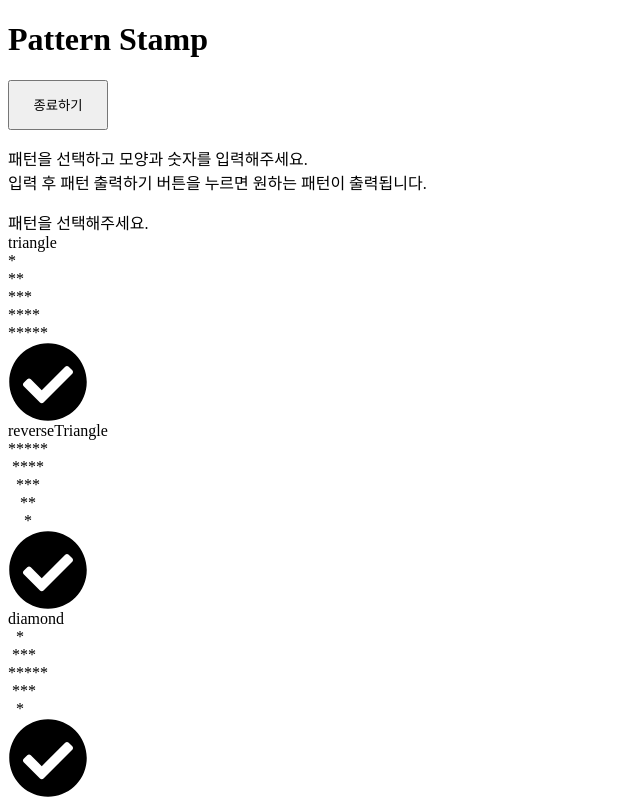
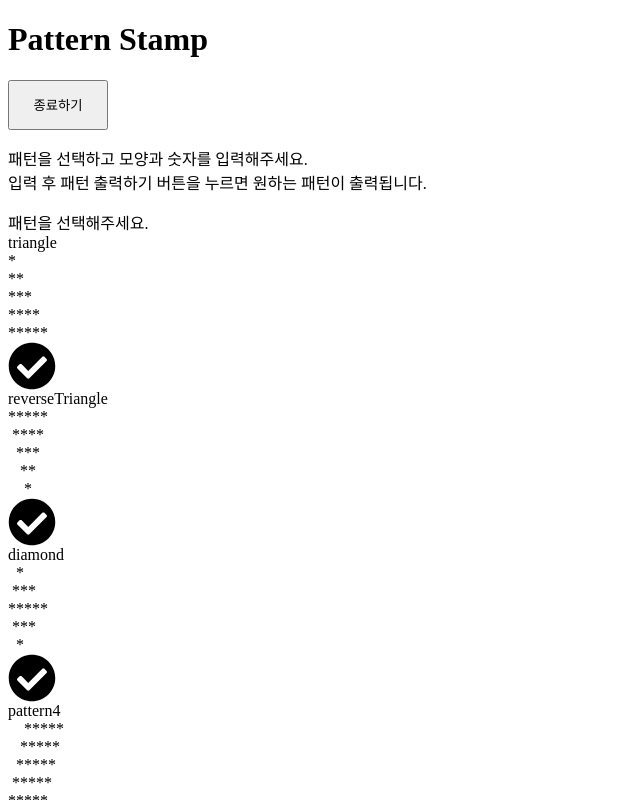
Before and after one commit to bohyeon-n/youngint-lesson, a React app: page / in a window 1280 px wide. Both pictures are taken after a click on the button "시작하기". Shown: the top 800 px of the page, without its empty margins (0-640 px from the left). Built offline with nearby package versions, Linux system fonts and the light colour scheme.

Commit message:
List 컴포넌트 로직 정리 불필요한 엘리먼트 삭제하고 아이콘 사이즈 변경함

```diff
--- a/src/components/List.tsx
+++ b/src/components/List.tsx
@@ -26,12 +26,11 @@ class List extends React.Component<ListProps, {}> {
             onClick={e => patternStore.onChangePattern(item)}
           >
             <div>{item}</div>
-            <div className="pattern">
-              <Pattern number={5} shape="*" pattern={item} />
-            </div>
+
+            <Pattern number={5} shape="*" pattern={item} />
 
             <div className="check">
-              <FontAwesomeIcon icon="check-circle" size="5x" />
+              <FontAwesomeIcon icon="check-circle" size="3x" />
             </div>
           </div>
         ))}
```
